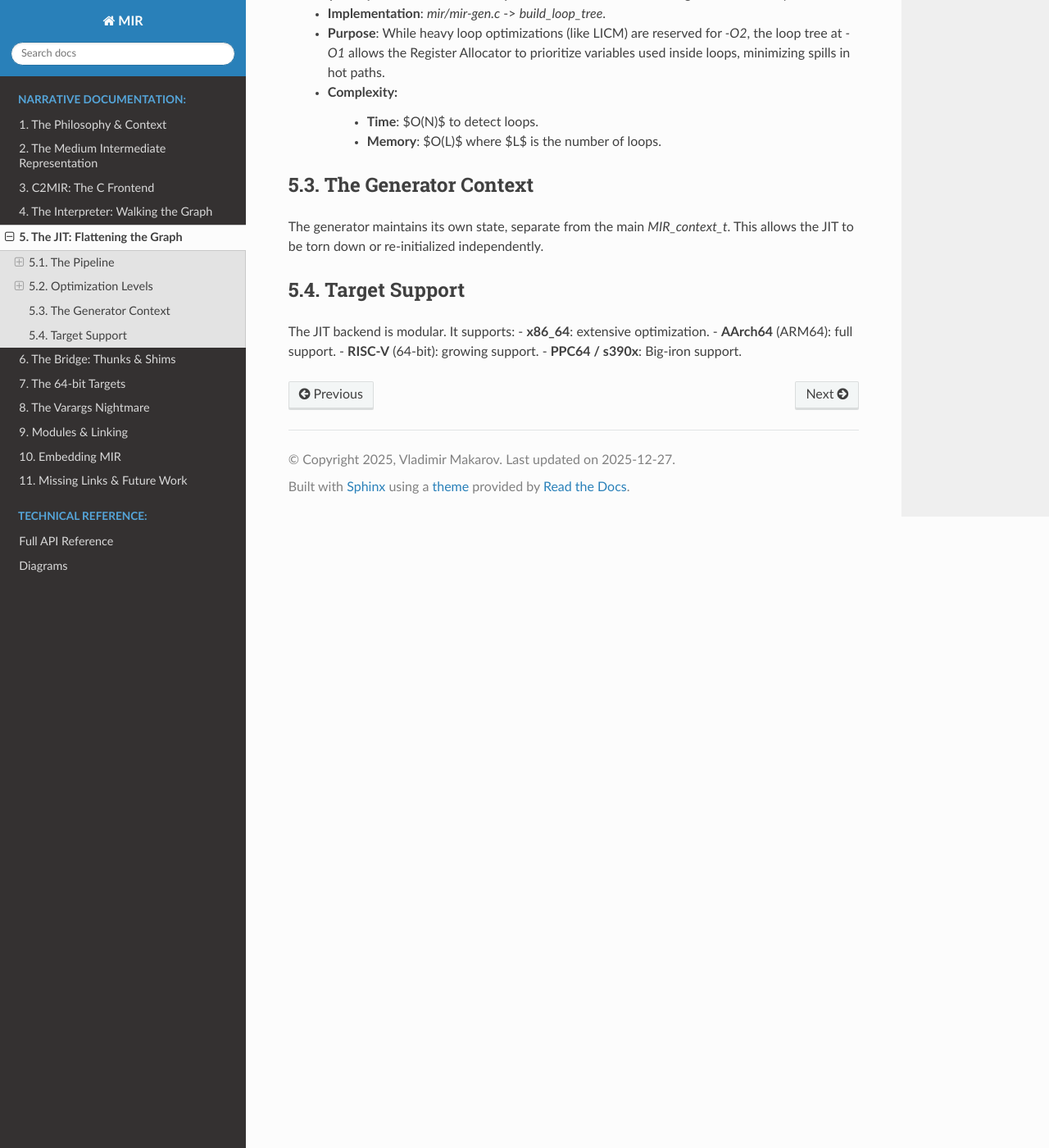
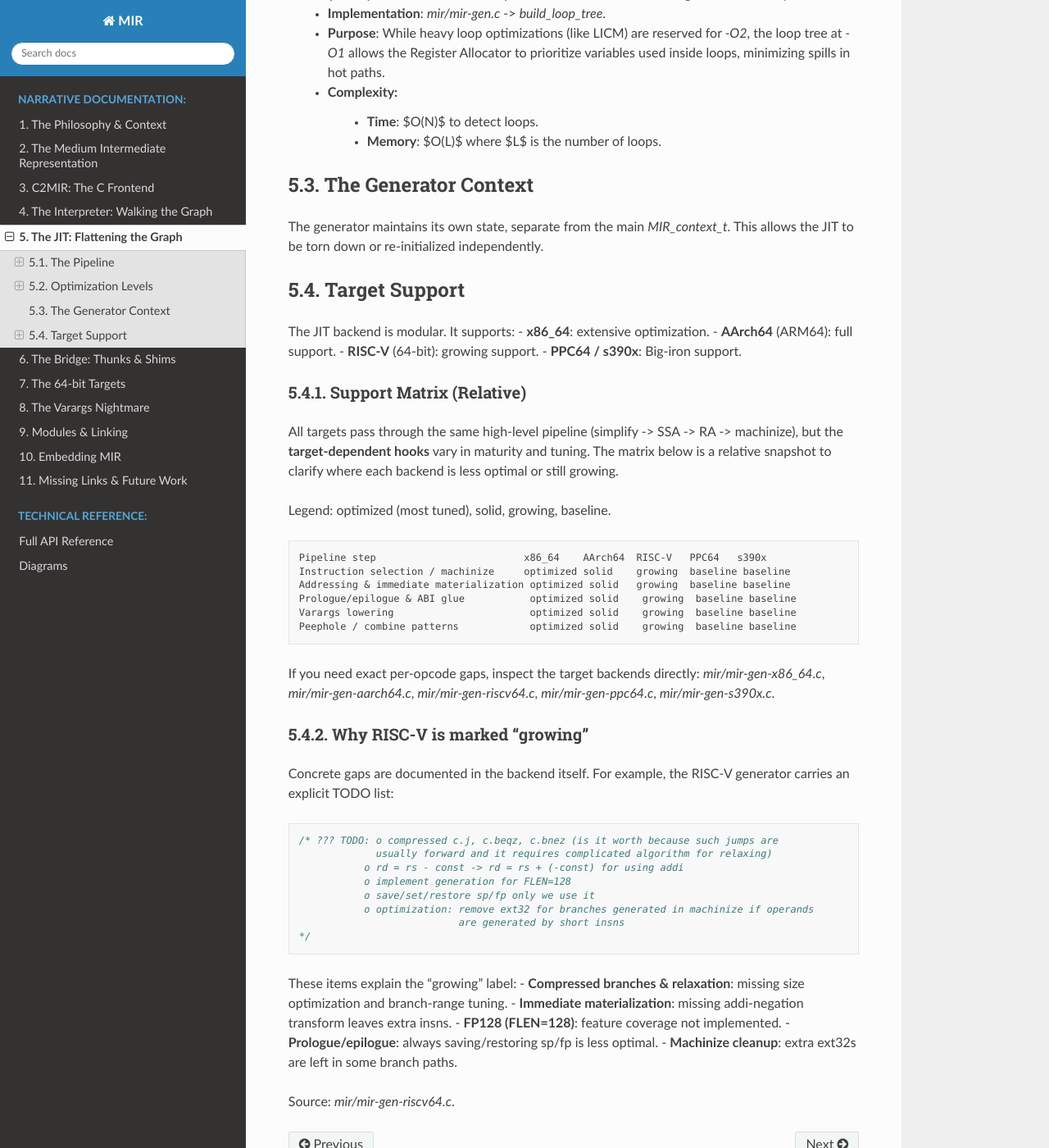
Before and after one commit to cyrilmhansen/mir-sys, a Sphinx documentation site: the page built from doc/04_jit_pipeline.rst, in a window 1280 px wide and 1400 px high, scrolled down 3469 px. Shown: the whole window at 82% size. Built offline with Sphinx 7.4.7 and the Read the Docs theme 3.1.0, drawn with Linux system fonts in a browser that asks for light colours.

Commit message:
Docs: clarify target support and fix PDF warnings

```diff
--- a/doc/04_jit_pipeline.rst
+++ b/doc/04_jit_pipeline.rst
@@ -123,3 +123,49 @@ The JIT backend is modular. It supports:
 - **AArch64** (ARM64): full support.
 - **RISC-V** (64-bit): growing support.
 - **PPC64 / s390x**: Big-iron support.
+
+Support Matrix (Relative)
+~~~~~~~~~~~~~~~~~~~~~~~~~
+All targets pass through the same high-level pipeline (simplify -> SSA -> RA -> machinize),
+but the **target-dependent hooks** vary in maturity and tuning. The matrix below is a
+relative snapshot to clarify where each backend is less optimal or still growing.
+
+Legend: optimized (most tuned), solid, growing, baseline.
+
+.. code-block:: none
+
+   Pipeline step                         x86_64    AArch64  RISC-V   PPC64   s390x
+   Instruction selection / machinize     optimized solid    growing  baseline baseline
+   Addressing & immediate materialization optimized solid   growing  baseline baseline
+   Prologue/epilogue & ABI glue           optimized solid    growing  baseline baseline
+   Varargs lowering                       optimized solid    growing  baseline baseline
+   Peephole / combine patterns            optimized solid    growing  baseline baseline
+
+If you need exact per-opcode gaps, inspect the target backends directly:
+`mir/mir-gen-x86_64.c`, `mir/mir-gen-aarch64.c`, `mir/mir-gen-riscv64.c`,
+`mir/mir-gen-ppc64.c`, `mir/mir-gen-s390x.c`.
+
+Why RISC-V is marked "growing"
+~~~~~~~~~~~~~~~~~~~~~~~~~~~~~~
+Concrete gaps are documented in the backend itself. For example, the RISC-V
+generator carries an explicit TODO list:
+
+.. code-block:: c
+
+   /* ??? TODO: o compressed c.j, c.beqz, c.bnez (is it worth because such jumps are
+                usually forward and it requires complicated algorithm for relaxing)
+              o rd = rs - const -> rd = rs + (-const) for using addi
+              o implement generation for FLEN=128
+              o save/set/restore sp/fp only we use it
+              o optimization: remove ext32 for branches generated in machinize if operands
+                              are generated by short insns
+   */
+
+These items explain the "growing" label:
+- **Compressed branches & relaxation**: missing size optimization and branch-range tuning.
+- **Immediate materialization**: missing addi-negation transform leaves extra insns.
+- **FP128 (FLEN=128)**: feature coverage not implemented.
+- **Prologue/epilogue**: always saving/restoring sp/fp is less optimal.
+- **Machinize cleanup**: extra ext32s are left in some branch paths.
+
+Source: `mir/mir-gen-riscv64.c`.
--- a/doc/conf.py
+++ b/doc/conf.py
@@ -54,7 +54,13 @@ latex_elements = {
     # Literal blocks (code) often overflow margins in PDFs.
     # This snippet creates a smaller font environment for code blocks.
     'preamble': r'''
+        % Ensure the PDF output supports embedded 1.7 diagrams when using xdvipdfmx.
+        \makeatletter
+        \@ifundefined{pdfminorversion}{}{\pdfminorversion=7}
+        \special{pdf:minorversion=7}
         \special{pdf:minorversion 7}
+        \special{dvipdfmx:config z 7}
+        \makeatother
         \sloppy
         \fvset{fontsize=\small}
         \RecustomVerbatimEnvironment{Verbatim}{Verbatim}{fontsize=\small}
```
Also changed, not shown: 1 other file.
